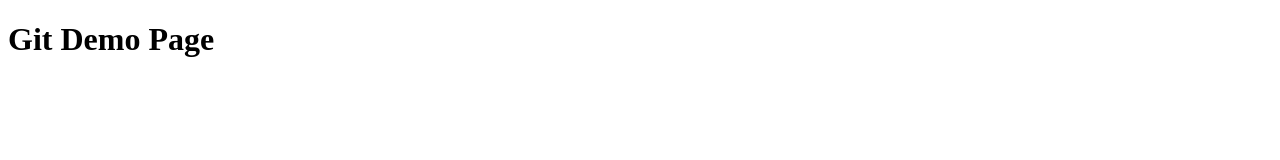
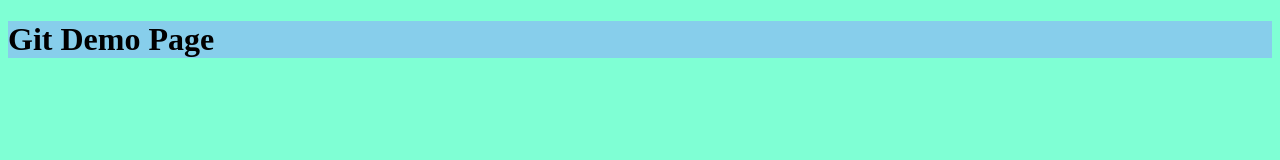
Before and after one commit to rakeshpanagatla/npm_cmds, a plain HTML site: page index.html in a window 1280 px wide. Drawn offline with Linux system fonts and the light colour scheme.

Commit message:
style added

```diff
--- a/index.html
+++ b/index.html
@@ -5,6 +5,7 @@
 	<meta name="viewport" content="width = device-width, initial-scale=1.0">
 	<meta http-equiv="X-UA-compatible" content="ie=edge">
 	<title>Document</title>
+	<link rel="stylesheet" href="style.css"
 </head>
 <body>
 <h1>Git Demo Page</h1>
--- /dev/null
+++ b/style.css
@@ -0,0 +1,6 @@
+body{
+	background-color: aquamarine;
+}
+h1{
+	background-color: skyblue;
+}
```
